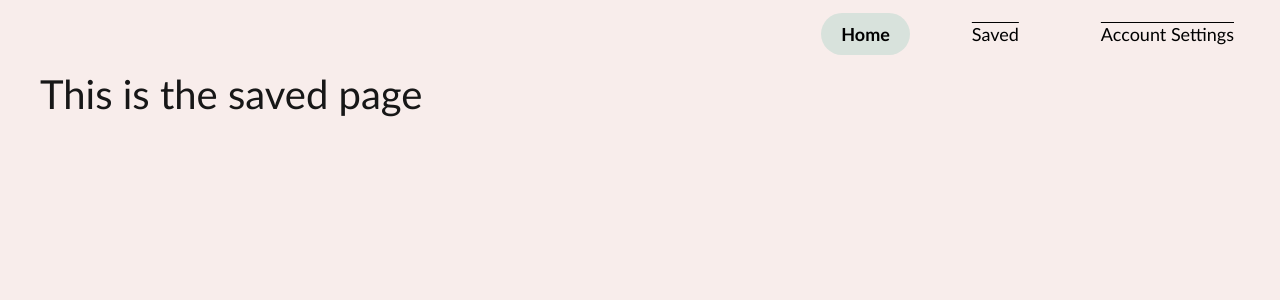
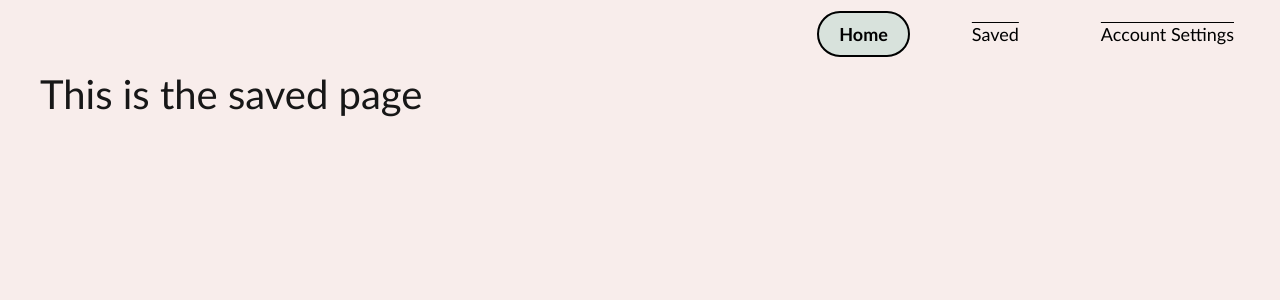
Before and after one commit to umayaush/Hackathon2024, a Next.js app in the folder my-app/: page /saved in a window 1280 px wide. In both pictures the pointer is over the link "Home". Shown: the top 300 px of the page. Built offline with nearby package versions, Linux system fonts and the light colour scheme.

Commit message:
border for navbar hover

```diff
--- a/my-app/app/components/navbar.module.css
+++ b/my-app/app/components/navbar.module.css
@@ -29,8 +29,12 @@
   }
 
   .navItem a:hover {
+    border-style: solid;
+    border-width: 2px;
+
     text-decoration: none;
     background-color: #D8E2DC;
+    border-color: #000000;
     font-weight: bold;
     color: #000000;
   }
```
